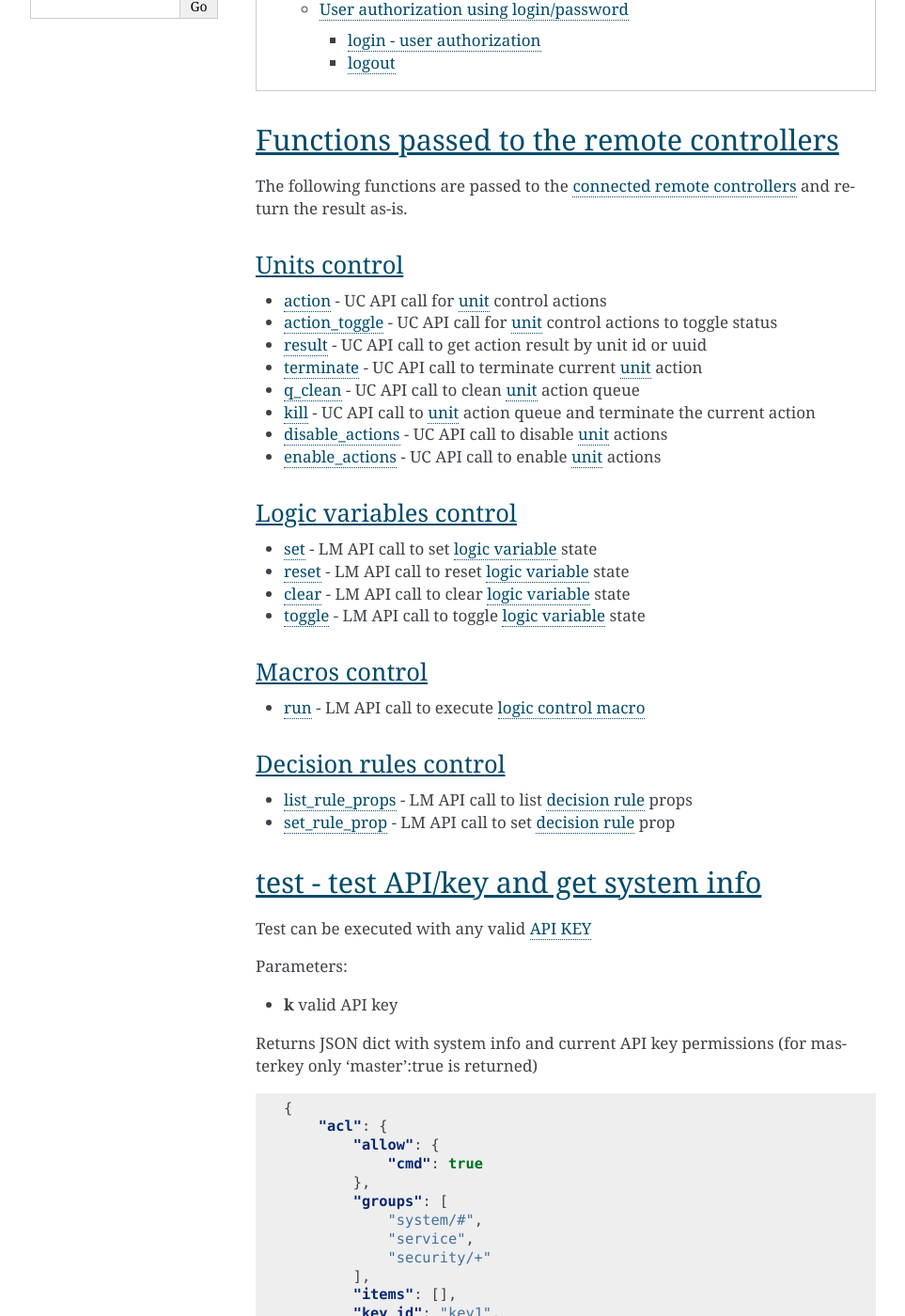
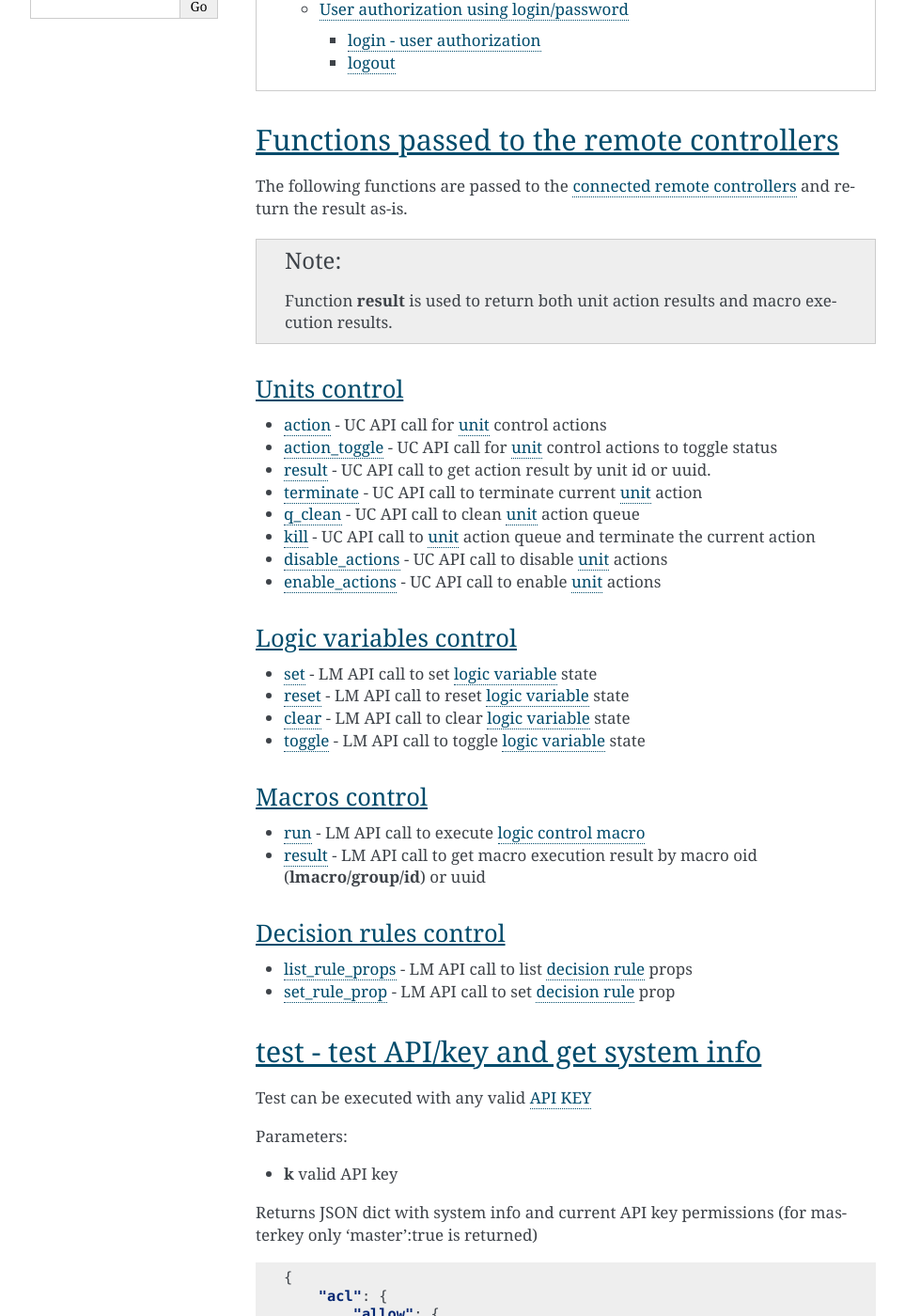
Before and after one commit to alttch/eva3, a Sphinx documentation site: the page built from doc/sfa/sfa_api.rst, in a window 1280 px wide and 1400 px high, scrolled down 1109 px. Shown: the whole window at 94% size, without its empty margins (148-1111 px from the left). Built offline with Sphinx 7.4.7, drawn with Linux system fonts in a browser that asks for light colours; some of the changed text lies outside the part shown.

Commit message:
sfa funcs

```diff
--- a/doc/sfa/sfa_api.rst
+++ b/doc/sfa/sfa_api.rst
@@ -29,6 +29,11 @@ Functions passed to the remote controllers
 The following functions are passed to the :ref:`connected remote
 controllers<sfa_remote_c>` and return the result as-is.
 
+.. note::
+
+    Function **result** is used to return both unit action results and macro
+    execution results.
+
 Units control
 ~~~~~~~~~~~~~
 
@@ -36,7 +41,7 @@ Units control
 * :ref:`action_toggle<uc_action_toggle>` - UC API call for :ref:`unit<unit>`
   control actions to toggle status
 * :ref:`result<uc_result>` - UC API call to get action result by unit id or
-  uuid
+  uuid.
 * :ref:`terminate<uc_terminate>` - UC API call to terminate current
   :ref:`unit<unit>` action
 * :ref:`q_clean<uc_q_clean>` - UC API call to clean :ref:`unit<unit>` action
@@ -64,6 +69,8 @@ Macros control
 
 * :ref:`run<lm_run>` - LM API call to execute :doc:`logic control
   macro</lm/macros>`
+* :ref:`result<lm_result>` - LM API call to get macro execution result by macro
+  oid (**lmacro/group/id**) or uuid
 
 Decision rules control
 ~~~~~~~~~~~~~~~~~~~~~~
@@ -158,6 +165,10 @@ Parameters:
   example group1/#, group1/+/lamps)
   virtual, status_labels and action_enabled for unit)
 
+optionally:
+
+* **full=1** get full item state info (description, action labels and etc.)
+
 Returns item status in JSON dict or array of dicts:
 
 .. code-block:: json
@@ -226,6 +237,10 @@ Parameters:
 * **k** valid API key
 * **p** item type (*U* for :ref:`unit<unit>`, *S* for :ref:`sensor<sensor>`,
   *LV* for :ref:`lvar<lvar>`), required
+
+optionally:
+
+* **g** filter group list with :ref:`MQTT-style<mqtt_>` wildcards.
 
 Returns JSON array:
 
```
